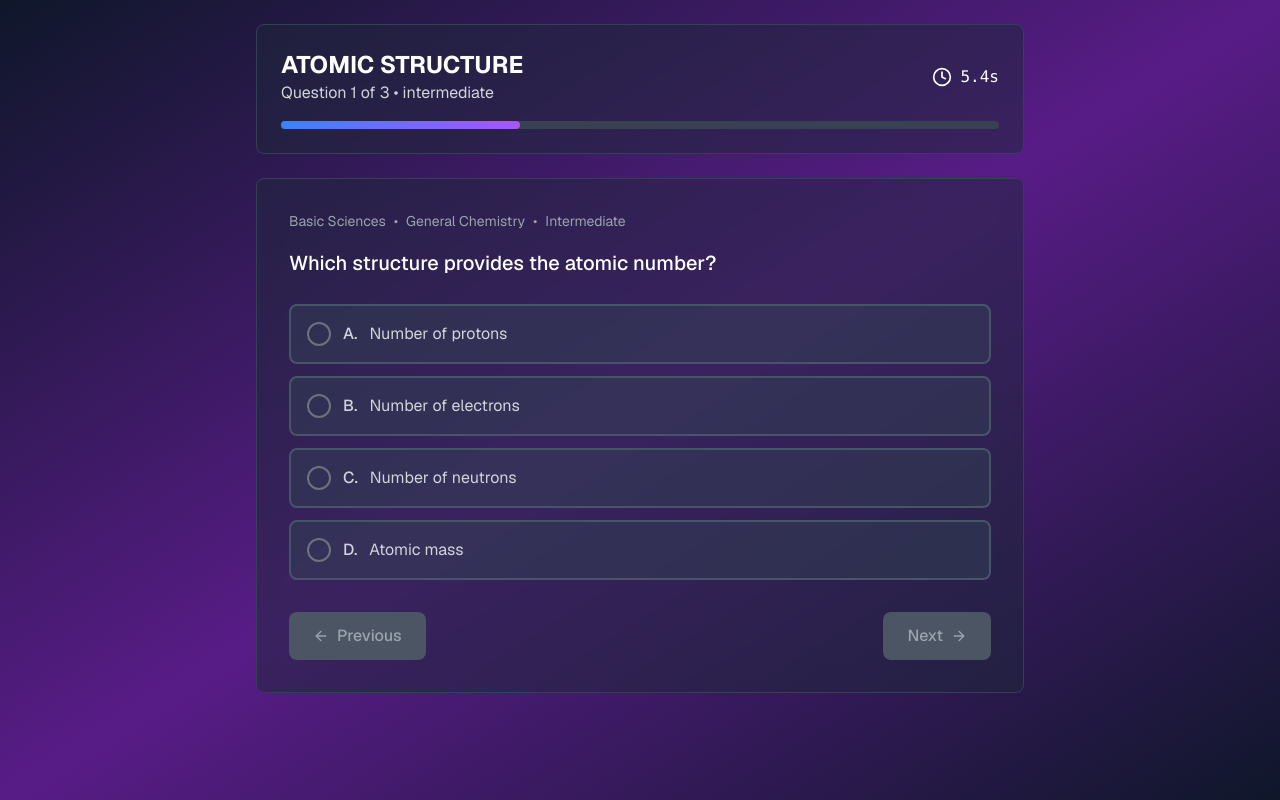
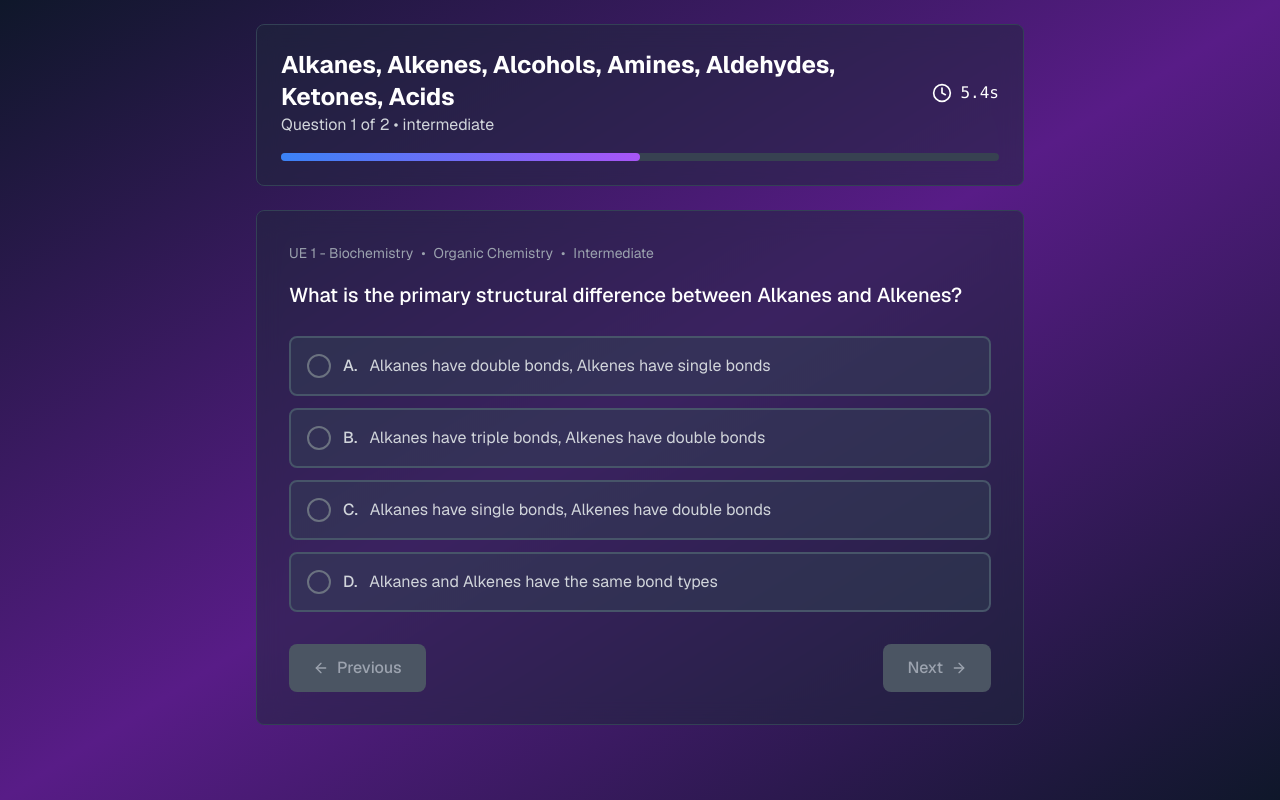
Before and after one commit to DylanMerigaud/admiss.ia, a Next.js app: page /exercise in a window 1280 px wide. Built offline with nearby package versions, Linux system fonts and the light colour scheme.

Commit message:
use new exercice model

```diff
--- a/app/exercise/page.tsx
+++ b/app/exercise/page.tsx
@@ -17,29 +17,13 @@ import {
 } from "lucide-react";
 import { useRouter } from "next/navigation";
 
-import exerciseData from "../../ressources/exercise.json";
-
-interface Question {
-  question_id: string;
-  text: string;
-  category: string;
-  subcategory: string;
-  topic: string;
-  difficulty: string;
-  options: { id: string; text: string }[];
-  correct_answer: string;
-  explanation: string;
-}
-
-interface Exercise {
-  exercise_id: string;
-  lesson_id: string;
-  topic: string;
-  question_ids: string[];
-  difficulty_level: string;
-  target_concepts: string[];
-  created_at: string;
-}
+import lessonData from "../../ressources/data/Alkanes__Alkenes__plus3_Ketones__Acids_UE1_BCH_S1_lesson_20250524_224103.json";
+import {
+  LessonDataSchema,
+  type Question,
+  type Exercise,
+  type LessonData,
+} from "../../lib/schemas";
 
 interface UserAnswer {
   questionId: string;
@@ -58,9 +42,25 @@ interface ExerciseResult {
   answers: UserAnswer[];
 }
 
+// Hardcoded progress hints since they're not in the new JSON structure
+const progressHints = {
+  timeImprovement: {
+    fast: "Great speed! Focus on accuracy to maintain efficiency.",
+    average:
+      "Good timing. Practice more questions to build confidence and speed.",
+    slow: "Take time to understand concepts. Consider reviewing the lesson material.",
+  },
+  accuracyImprovement: {
+    high: "Excellent accuracy! You're mastering this topic well.",
+    medium: "Good understanding. Review explanations for missed questions.",
+    low: "Consider studying the lesson content more thoroughly before attempting exercises.",
+  },
+};
+
 export default function ExercisePage() {
   const router = useRouter();
-  const [currentExercise] = useState<Exercise>(exerciseData.exercises[0]);
+  const [validatedData, setValidatedData] = useState<LessonData | null>(null);
+  const [currentExercise, setCurrentExercise] = useState<Exercise | null>(null);
   const [questions, setQuestions] = useState<Question[]>([]);
   const [currentQuestionIndex, setCurrentQuestionIndex] = useState(0);
   const [selectedAnswer, setSelectedAnswer] = useState<string>("");
@@ -73,18 +73,25 @@ export default function ExercisePage() {
     null
   );
   const [isLoading, setIsLoading] = useState(true);
+  const [validationError, setValidationError] = useState<string | null>(null);
 
   const timerRef = useRef<NodeJS.Timeout | null>(null);
   const [elapsedTime, setElapsedTime] = useState(0);
 
   useEffect(() => {
-    // Load questions for the current exercise
-    const exerciseQuestions = exerciseData.questions.filter((q) =>
-      currentExercise.question_ids.includes(q.question_id)
-    );
-    setQuestions(exerciseQuestions);
-    setIsLoading(false);
-  }, [currentExercise]);
+    // Validate and load the lesson data
+    try {
+      const validated = LessonDataSchema.parse(lessonData);
+      setValidatedData(validated);
+      setCurrentExercise(validated.exercise);
+      setQuestions(validated.questions);
+      setIsLoading(false);
+    } catch (error) {
+      console.error("Validation error:", error);
+      setValidationError("Failed to validate lesson data structure");
+      setIsLoading(false);
+    }
+  }, []);
 
   useEffect(() => {
     // Start timer for current question
@@ -210,6 +217,35 @@ export default function ExercisePage() {
     );
   }
 
+  if (validationError) {
+    return (
+      <div className="min-h-screen bg-gradient-to-br from-slate-900 via-purple-900 to-slate-900 flex items-center justify-center">
+        <motion.div
+          initial={{ opacity: 0 }}
+          animate={{ opacity: 1 }}
+          className="text-red-400 text-xl text-center"
+        >
+          <p>Error loading exercise data:</p>
+          <p className="text-sm mt-2">{validationError}</p>
+        </motion.div>
+      </div>
+    );
+  }
+
+  if (!currentExercise || !validatedData) {
+    return (
+      <div className="min-h-screen bg-gradient-to-br from-slate-900 via-purple-900 to-slate-900 flex items-center justify-center">
+        <motion.div
+          initial={{ opacity: 0 }}
+          animate={{ opacity: 1 }}
+          className="text-white text-xl"
+        >
+          No exercise data available
+        </motion.div>
+      </div>
+    );
+  }
+
   if (isExerciseComplete && exerciseResult) {
     const timeCategory = getTimeCategory(exerciseResult.averageTime);
     const accuracyCategory = getAccuracyCategory(exerciseResult.accuracy);
@@ -235,7 +271,7 @@ export default function ExercisePage() {
                 Exercise Complete!
               </h1>
               <p className="text-gray-300">
-                {currentExercise.topic.replace("_", " ").toUpperCase()} •{" "}
+                {validatedData.lesson.topic} •{" "}
                 {currentExercise.difficulty_level}
               </p>
             </div>
@@ -377,7 +413,7 @@ export default function ExercisePage() {
                   <div>
                     <h4 className="text-white font-medium">Timing</h4>
                     <p className="text-gray-300 text-sm">
-                      {exerciseData.progressHints.timeImprovement[timeCategory]}
+                      {progressHints.timeImprovement[timeCategory]}
                     </p>
                   </div>
                 </div>
@@ -386,11 +422,7 @@ export default function ExercisePage() {
                   <div>
                     <h4 className="text-white font-medium">Accuracy</h4>
                     <p className="text-gray-300 text-sm">
-                      {
-                        exerciseData.progressHints.accuracyImprovement[
-                          accuracyCategory
-                        ]
-                      }
+                      {progressHints.accuracyImprovement[accuracyCategory]}
                     </p>
                   </div>
                 </div>
@@ -437,7 +469,7 @@ export default function ExercisePage() {
           <div className="flex items-center justify-between mb-4">
             <div>
               <h1 className="text-2xl font-bold text-white">
-                {currentExercise.topic.replace("_", " ").toUpperCase()}
+                {validatedData.lesson.topic}
               </h1>
               <p className="text-gray-300">
                 Question {currentQuestionIndex + 1} of {questions.length} •{" "}
--- /dev/null
+++ b/lib/schemas.ts
@@ -0,0 +1,75 @@
+import { z } from "zod";
+
+// Generation metadata schema
+export const GenerationMetadataSchema = z.object({
+  generated_at: z.string(),
+  topic: z.string(),
+  category: z.string(),
+  subcategory: z.string(),
+  generator: z.string(),
+  academic_program: z.string(),
+});
+
+// Learning objectives schema
+export const LearningObjectivesSchema = z.array(z.string());
+
+// Lesson schema
+export const LessonSchema = z.object({
+  lesson_id: z.string(),
+  topic: z.string(),
+  category: z.string(),
+  subcategory: z.string(),
+  lesson_content: z.string(),
+  learning_objectives: LearningObjectivesSchema,
+  exercise_id: z.string(),
+  difficulty_level: z.string(),
+  semester: z.number(),
+  generated_by: z.string(),
+  created_at: z.string(),
+});
+
+// Exercise schema
+export const ExerciseSchema = z.object({
+  exercise_id: z.string(),
+  lesson_id: z.string(),
+  topic: z.string(),
+  question_ids: z.array(z.string()),
+  difficulty_level: z.string(),
+  target_concepts: z.array(z.string()),
+  created_at: z.string(),
+});
+
+// Question option schema
+export const QuestionOptionSchema = z.object({
+  id: z.string(),
+  text: z.string(),
+});
+
+// Question schema
+export const QuestionSchema = z.object({
+  question_id: z.string(),
+  text: z.string(),
+  category: z.string(),
+  subcategory: z.string(),
+  topic: z.string(),
+  difficulty: z.string(),
+  options: z.array(QuestionOptionSchema),
+  correct_answer: z.string(),
+  explanation: z.string(),
+});
+
+// Main lesson data schema
+export const LessonDataSchema = z.object({
+  generation_metadata: GenerationMetadataSchema,
+  lesson: LessonSchema,
+  exercise: ExerciseSchema,
+  questions: z.array(QuestionSchema),
+});
+
+// Type exports
+export type GenerationMetadata = z.infer<typeof GenerationMetadataSchema>;
+export type Lesson = z.infer<typeof LessonSchema>;
+export type Exercise = z.infer<typeof ExerciseSchema>;
+export type Question = z.infer<typeof QuestionSchema>;
+export type QuestionOption = z.infer<typeof QuestionOptionSchema>;
+export type LessonData = z.infer<typeof LessonDataSchema>;
--- a/package.json
+++ b/package.json
@@ -41,7 +41,8 @@
     "tailwindcss": "3.4.15",
     "tailwindcss-animate": "^1.0.7",
     "typescript": "5.0.4",
-    "usehooks-ts": "^3.1.0"
+    "usehooks-ts": "^3.1.0",
+    "zod": "^3.25.28"
   },
   "devDependencies": {
     "@testing-library/jest-dom": "^6.6.3",
```
Also changed, not shown: 1 other file (tests, documents, lock files or other folders).
